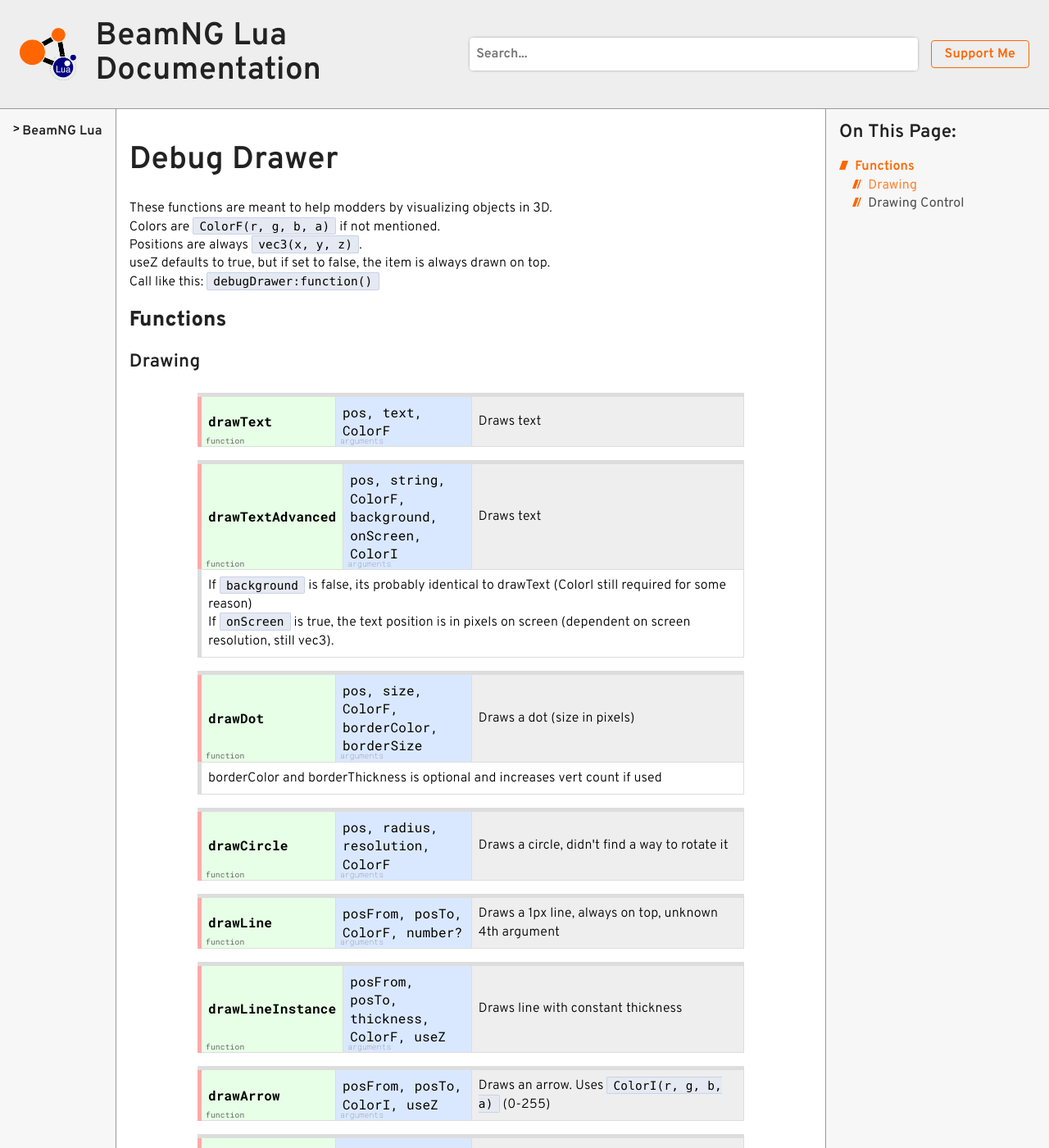
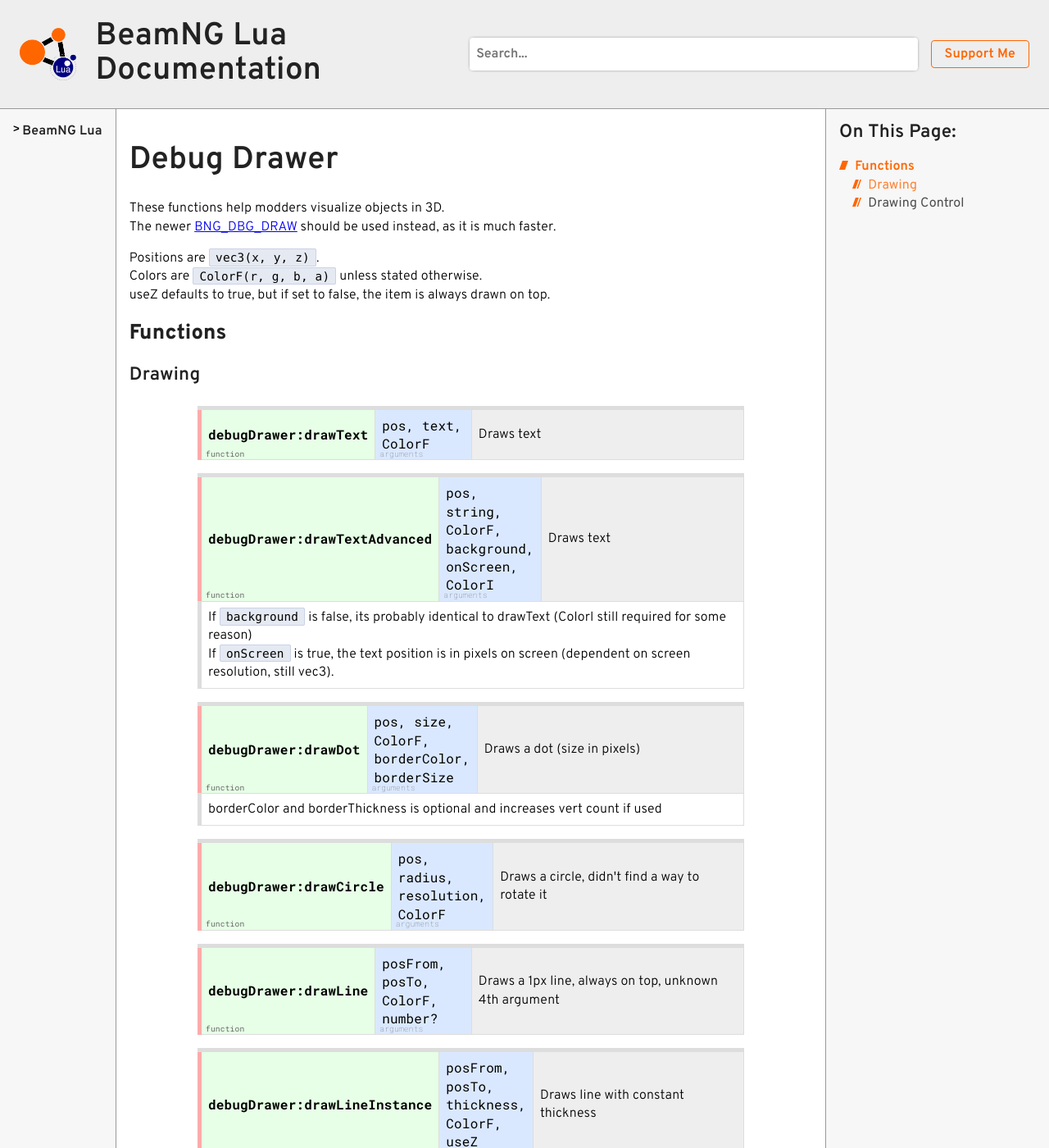
Before and after one commit to E32k/e32k.github.io, a Jekyll site: the page built from beamng/lua/ge/debugDrawer.md, in a window 1280 px wide and 1400 px high. Shown: the whole window at 82% size. Built offline with Jekyll 4.4.1, drawn with Linux system fonts in a browser that asks for light colours; some of the changed text lies outside the part shown.

Commit message:
Added BNG_DBG_DRAW

```diff
--- a/_includes/sites.html
+++ b/_includes/sites.html
@@ -7,11 +7,12 @@
     </details>
   </details>
   -->
-  <details><summary><a class="sites-folder" href="/beamng/lua/common/">Common</a></summary>
-    <a class="sites-page" href="/beamng/lua/common/LuaVec3.html">LuaVec3</a>
-  </details>
   <details><summary><a class="sites-folder" href="/beamng/lua/programming/">Programming</a></summary>
     <a class="sites-page" href="/beamng/lua/programming/writing-0gc-code.html">Optimizing GC</a>
+  </details>
+  <details><summary><a class="sites-folder" href="/beamng/lua/common/">Common</a></summary>
+    <a class="sites-page" href="/beamng/lua/common/BNG_DBG_DRAW.html">BNG_DBG_DRAW</a>
+    <a class="sites-page" href="/beamng/lua/common/LuaVec3.html">LuaVec3</a>
   </details>
   <details><summary><a class="sites-folder" href="/beamng/lua/ge/">GELUA</a></summary>
     <a class="sites-page" href="/beamng/lua/ge/playerVehicle.html">playerVehicle</a>
--- a/beamng/lua/ge/debugDrawer.md
+++ b/beamng/lua/ge/debugDrawer.md
@@ -1,29 +1,30 @@
 ---
 title: Debug Drawer - GELUA
 layout: default
-date: 2026-03-08
+date: 2026-03-09
 ---
 
 # Debug Drawer
 
-These functions are meant to help modders by visualizing objects in 3D.<br>
-Colors are `ColorF(r, g, b, a)` if not mentioned.<br>
-Positions are always `vec3(x, y, z)`.<br>
-useZ defaults to true, but if set to false, the item is always drawn on top.<br>
-Call like this: `debugDrawer:function()`
+These functions help modders visualize objects in 3D.<br>
+The newer [BNG_DBG_DRAW](/beamng/lua/common/BNG_DBG_DRAW.html) should be used instead, as it is much faster.
+
+Positions are `vec3(x, y, z)`.<br>
+Colors are `ColorF(r, g, b, a)` unless stated otherwise.<br>
+useZ defaults to true, but if set to false, the item is always drawn on top.
 
 ## Functions
 
 ### Drawing
 
 <table class="api"><tr>
-  <th class="func">drawText</th>
+  <th class="func">debugDrawer:drawText</th>
   <td class="args">pos, text, ColorF</td>
   <td class="desc">Draws text</td>
 </tr></table>
 
 <table class="api"><tr>
-  <th class="func">drawTextAdvanced</th>
+  <th class="func">debugDrawer:drawTextAdvanced</th>
   <td class="args">pos, string, ColorF, background, onScreen, ColorI</td>
   <td class="desc">Draws text</td>
   </tr><tr><td colspan="4" class="details">
@@ -32,7 +33,7 @@
 </td></tr></table>
 
 <table class="api"><tr>
-  <th class="func">drawDot</th>
+  <th class="func">debugDrawer:drawDot</th>
   <td class="args">pos, size, ColorF, borderColor, borderSize</td>
   <td class="desc">Draws a dot (size in pixels)</td>
   </tr><tr><td colspan="4" class="details">
@@ -40,43 +41,43 @@
 </td></tr></table>
 
 <table class="api"><tr>
-  <th class="func">drawCircle</th>
+  <th class="func">debugDrawer:drawCircle</th>
   <td class="args">pos, radius, resolution, ColorF</td>
   <td class="desc">Draws a circle, didn't find a way to rotate it</td>
 </tr></table>
 
 <table class="api"><tr>
-  <th class="func">drawLine</th>
+  <th class="func">debugDrawer:drawLine</th>
   <td class="args">posFrom, posTo, ColorF, number?</td>
   <td class="desc">Draws a 1px line, always on top, unknown 4th argument</td>
 </tr></table>
 
 <table class="api"><tr>
-  <th class="func">drawLineInstance</th>
+  <th class="func">debugDrawer:drawLineInstance</th>
   <td class="args">posFrom, posTo, thickness, ColorF, useZ</td>
   <td class="desc">Draws line with constant thickness</td>
 </tr></table>
 
 <table class="api"><tr>
-  <th class="func">drawArrow</th>
+  <th class="func">debugDrawer:drawArrow</th>
   <td class="args">posFrom, posTo, ColorI, useZ</td>
   <td class="desc">Draws an arrow. Uses <code>ColorI(r, g, b, a)</code> (0-255)</td>
 </tr></table>
 
 <table class="api"><tr>
-  <th class="func">drawSphere</th>
+  <th class="func">debugDrawer:drawSphere</th>
   <td class="args">pos, radius, ColorF, useZ</td>
   <td class="desc">Draws a sphere</td>
 </tr></table>
 
 <table class="api"><tr>
-  <th class="func">drawSphereOcclusionQuery</th>
+  <th class="func">debugDrawer:drawSphereOcclusionQuery</th>
   <td class="args">pos, radius, ColorF, useZ, GFXOcclusionQueryHandle</td>
   <td class="desc">Draws a sphere, that is probably occluded?</td>
 </tr></table>
 
 <table class="api"><tr>
-  <th class="func">drawCylinder</th>
+  <th class="func">debugDrawer:drawCylinder</th>
   <td class="args">posFrom, posTo, thickness, ColorF, useZ, bool?</td>
   <td class="desc">Draws a cylinder</td>
   </tr><tr><td colspan="4" class="details">
@@ -84,56 +85,56 @@
 </td></tr></table>
 
 <table class="api"><tr>
-  <th class="func">drawTri</th>
+  <th class="func">debugDrawer:drawTri</th>
   <td class="args">pos1, pos2, pos3, ColorF, useZ</td>
   <td class="desc">Draws a 1px triangle border.</td>
 </tr></table>
 
 <table class="api"><tr>
-  <th class="func">drawTriSolid</th>
+  <th class="func">debugDrawer:drawTriSolid</th>
   <td class="args">pos1, pos2, pos3, color, useZ</td>
   <td class="desc">Draws a double-sided triangle. Uses <code>color(r, g, b, a)</code> (0-255)</td>
 </tr></table>
 
 <table class="api"><tr>
-  <th class="func">drawQuadSolid</th>
+  <th class="func">debugDrawer:drawQuadSolid</th>
   <td class="args">pos1, pos2, pos3, pos4, color, useZ</td>
   <td class="desc">Draws a double-sided quad</td>
 </tr></table>
 
 <table class="api"><tr>
-  <th class="func">drawBox</th>
+  <th class="func">debugDrawer:drawBox</th>
   <td class="args">pos1, pos2, ColorF, useZ</td>
   <td class="desc">Draws an axis aligned box</td>
 </tr></table>
 
 <table class="api"><tr>
-  <th class="func">drawSquarePrism</th>
+  <th class="func">debugDrawer:drawSquarePrism</th>
   <td class="args">pos1, pos2, Point2F, Point2F, ColorF, useZ</td>
   <td class="desc">Draws a square prism</td>
 </tr></table>
 
 <table class="api"><tr>
-  <th class="func">drawFrustum</th>
+  <th class="func">debugDrawer:drawFrustum</th>
   <td class="args">MatrixF, Frustum, ColorF</td>
   <td class="desc">Draws the frustum borders, forward and up arrows</td>
 </tr></table>
 
 <table class="api"><tr>
-  <th class="func">drawAxisGizmo()</th>
+  <th class="func">debugDrawer:drawAxisGizmo()</th>
   <td class="desc">Draws the axis gizmo. See <code>ge/extensions/editor/api/gizmo.lua</code></td>
 </tr></table>
 
 ### Drawing Control
 
 <table class="api"><tr>
-  <th class="func">getDrawingEnabled</th>
+  <th class="func">debugDrawer:getDrawingEnabled</th>
   <td class="rets">bool</td>
   <td class="desc">Returns if drawing is enabled or disabled</td>
 </tr></table>
 
 <table class="api"><tr>
-  <th class="func">setDrawingEnabled</th>
+  <th class="func">debugDrawer:setDrawingEnabled</th>
   <td class="args">bool</td>
   <td class="desc">Enables or disables drawing</td>
 </tr></table>
```
Also changed, not shown: beamng/lua/common/BNG_DBG_DRAW.md (added, +81 -0 lines), beamng/lua/ge/BNG_DBG_DRAW.md (deleted, +0 -77 lines).
